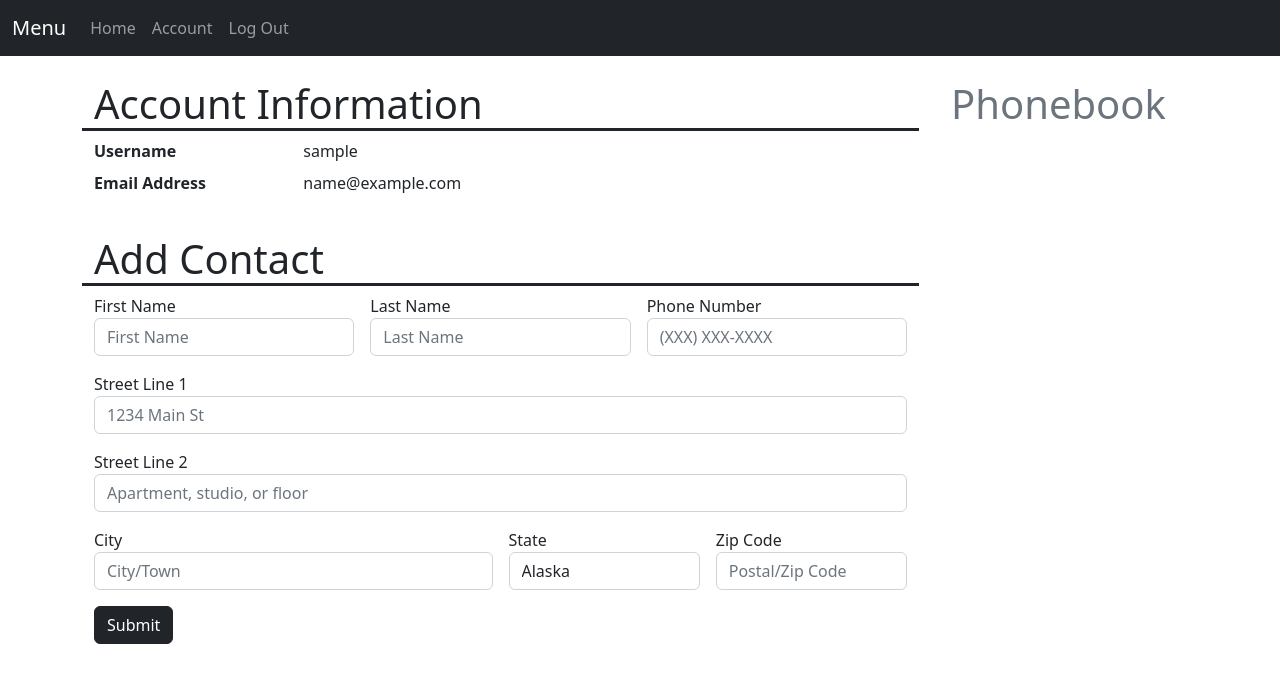
After one commit to julie-scherer/FlaskFullstackPhonebook, a Flask app: page /account in a window 1280 px wide. The commit adds this page. Shown: the top 683 px of the page. Run offline with Flask 2, Linux system fonts and the light colour scheme; the visitor is signed in with stand-in values (Sample User, id 1); data comes from the database, SQL or seed files in the repository; both versions use the stored data as it was after the commit; data that the repository does not hold is empty; some libraries are stand-ins or nearby versions.

Commit message:
cleaned up

```diff
--- a/app/forms.py
+++ b/app/forms.py
@@ -40,7 +40,3 @@ class AddressForm(FlaskForm):
     state = SelectField('State',validators=[InputRequired()],choices=States.state_list)
     zip = StringField('Zip Code',validators=[InputRequired(),Length(min=5,max=10)])
     submit = SubmitField('Submit')
-
-    # def validate_state(self, state):
-    #     if state.data == 'Choose...':
-    #         raise ValidationError("Please enter the state.")
--- a/app/models.py
+++ b/app/models.py
@@ -60,10 +60,10 @@ class Address(db.Model):
         db.session.commit()
 
     def __repr__(self):
-        return f"Address({self.firstname}, {self.lastname}, {self.date_created})"
+        return f"Address({self.firstname}, {self.lastname}, {self.user_id})"
 
     def __str__(self):
-        return f"Address for {self.firstname} {self.lastname} created {self.date_created}"
+        return f"Address for {self.firstname} {self.lastname} created {self.date_created.strftime('%A, %B %d, %Y')}"
 
     def update(self, **kwargs):
         for key, value in kwargs.items():
--- a/app/routes.py
+++ b/app/routes.py
@@ -13,8 +13,7 @@ from app.static.states import States
 def home():
     return render_template('home.html')
 
-
-
+# - - - - - - - - - - - - - - - - - - - - - - - - - - - - - - - - - - - - - - - - - - - - - - - - -
 @app.route('/register', methods=["GET","POST"])
 def register():
     if current_user.is_authenticated:
@@ -37,8 +36,7 @@ def register():
         return redirect(url_for('login'))
     return render_template('register.html',form=form)
 
-
-
+# - - - - - - - - - - - - - - - - - - - - - - - - - - - - - - - - - - - - - - - - - - - - - - - - -
 @app.route('/login', methods=["GET","POST"])
 def login():
     if current_user.is_authenticated:
@@ -54,19 +52,16 @@ def login():
             flash(f"Login Unsuccessful. Please check username and password.", 'danger')
     return render_template('login.html',form=form)
 
-
-
 @app.route("/logout")
 def logout():
     logout_user()
-    flash(f"Logged out successfully",'success')
+    flash(f"Logged out successfully",'info')
     return redirect(url_for('home'))
 
-
-
-@app.route('/phonebook', methods=["GET","POST"])
+# - - - - - - - - - - - - - - - - - - - - - - - - - - - - - - - - - - - - - - - - - - - - - - - - -
+@app.route('/account', methods=["GET","POST"])
 @login_required
-def phonebook():
+def account():
     form = AddressForm()
     if form.validate_on_submit():
         print("Form validated")
@@ -86,29 +81,14 @@ def phonebook():
         db.session.add(address)
         db.session.commit()
         flash(f"{address}", 'success')
-        return redirect(url_for('phonebook'))
-    else:
-        print("Form NOT validated")
-    addresses = Address.query.all()
-    return render_template('phonebook.html',form=form, addresses=addresses)
+        return redirect(url_for('account'))
+    return render_template('account.html',form=form)
 
-
-
-@app.route('/phonebook/contact/<address_id>')
+# - - - - - - - - - - - - - - - - - - - - - - - - - - - - - - - - - - - - - - - - - - - - - - - - -
+@app.route('/contact/<address_id>/edit', methods=['GET','POST'])
 @login_required
-def view_contact(address_id):
-    address = Address.query.get_or_404(address_id)
-    return render_template('contact.html', address=address)
-
-
-
-@app.route('/phonebook/contact/<address_id>/edit', methods=['GET','POST'])
-@login_required
-def edit_contact(address_id):
+def contact_edit(address_id):
     address_to_edit = Address.query.get_or_404(address_id)
-    if address_to_edit.user != current_user:
-        flash("You do not have permission to edit this post",'danger')
-        return render_template('view_contact.html', address_id=address_id)
     form = AddressForm()
     if form.validate_on_submit():
         # Update the post with data from the form
@@ -122,20 +102,14 @@ def edit_contact(address_id):
             state=form.state.data,
             zip=form.zip.data
         )
-        flash(f'{address_to_edit.firstname} {address_to_edit.lastname} has been updated', 'success')
-        return redirect(url_for('view_contact', address_id=address_id))
-    return render_template('edit_contact.html', address=address_to_edit, form=form)
-    # return render_template('contact.html', address=address_to_edit)
+        flash(f'{address_to_edit.firstname} {address_to_edit.lastname} has been updated', 'info')
+        return redirect(url_for('account'))
+    return render_template('contact_edit.html', address=address_to_edit, form=form)
 
-
-
-@app.route('/phonebook/contact/<address_id>/delete')
+@app.route('/account/contact/<address_id>/delete')
 @login_required
 def delete_contact(address_id):
     address_to_delete = Address.query.get_or_404(address_id)
-    if address_to_delete.user != current_user:
-        flash('You do not have permission to delete this address', 'danger')
-        return redirect(url_for('home'))
     address_to_delete.delete()
     flash(f"{address_to_delete.firstname} {address_to_delete.lastname} has been deleted", 'info')
-    return redirect(url_for('home'))
+    return redirect(url_for('account'))
--- /dev/null
+++ b/app/templates/account.html
@@ -0,0 +1,197 @@
+{% extends "layout.html" %}
+{% block content %}
+
+<div class="container py-2">
+    <div class="row">
+        <div class="col-9">
+            <div class="row py-3">
+                <h1 class="display-6 border-bottom border-dark border-3">Account Information</h1>
+                <dt class="col-sm-3">Username</dt>
+                <dd class="col-sm-9">{{ current_user.username }}</dd>
+
+                <dt class="col-sm-3">Email Address</dt>
+                <dd class="col-sm-9">{{ current_user.email }}</dd>
+            </div>
+
+            <div class="row py-3">
+                <h1 class="display-6 border-bottom border-dark border-3">Add Contact</h1>
+                <div class="content-group">
+                    <form method="POST" action="">
+                        {{ form.csrf_token }}
+                        <fieldset class="form-group row g-3">
+                            <div class="form-group col-md-4">
+                                {{ form.firstname.label(class="form-control-label") }}
+                                <div class="form-group">
+                                    {% if form.firstname.errors %}
+                                        {{ form.firstname(class="form-control is-invalid", placeholder='First Name') }}
+                                        <div class="invalid-feedback">
+                                            {% for error in form.firstname.errors %}
+                                                <span>{{ error }}</span>
+                                            {% endfor %}
+                                        </div>
+                                    {% else %}
+                                        {{ form.firstname(class="form-control input-lg", placeholder='First Name') }}
+                                    {% endif %}
+                                </div>
+                            </div>
+
+                            <div class="form-group col-md-4">
+                                {{ form.lastname.label(class="form-control-label") }}
+                                <div class="form-group">
+                                    {% if form.lastname.errors %}
+                                        {{ form.lastname(class="form-control input-lg is-invalid", placeholder='Last Name') }}
+                                        <div class="invalid-feedback">
+                                            {% for error in form.lastname.errors %}
+                                                <span>{{ error }}</span>
+                                            {% endfor %}
+                                        </div>
+                                    {% else %}
+                                        {{ form.lastname(class="form-control input-lg", placeholder='Last Name') }}
+                                    {% endif %}
+                                </div>
+                            </div>
+
+                            <div class="form-group col-md-4">
+                                {{ form.phone.label(class="form-control-label") }}
+                                <div class="form-group">
+                                    {% if form.phone.errors %}
+                                        {{ form.phone(class="form-control input-lg is-invalid", placeholder='(XXX) XXX-XXXX') }}
+                                        <div class="invalid-feedback">
+                                            {% for error in form.phone.errors %}
+                                                <span>{{ error }}</span>
+                                            {% endfor %}
+                                        </div>
+                                    {% else %}
+                                        {{ form.phone(class="form-control input-lg", placeholder='(XXX) XXX-XXXX') }}
+                                    {% endif %}
+                                </div>
+                            </div>
+
+                            <div class="form-group col-12">
+                                {{ form.street1.label(class="form-control-label") }}
+                                <div class="form-group">
+                                    {% if form.street1.errors %}
+                                    {{ form.street1(class="form-control input-lg is-invalid", placeholder='1234 Main St') }}
+                                    <div class="invalid-feedback">
+                                        {% for error in form.street1.errors %}
+                                            <span>{{ error }}</span>
+                                        {% endfor %}
+                                    </div>
+                                    {% else %}
+                                        {{ form.street1(class="form-control input-lg", placeholder='1234 Main St') }}
+                                    {% endif %}
+                                </div>
+                            </div>
+
+                            <div class="form-group col-12">
+                                {{ form.street2.label(class="form-control-label") }}
+                                <div class="form-group">
+                                    {% if form.street2.errors %}
+                                    {{ form.street2(class="form-control input-lg is-invalid", placeholder='Apartment, studio, or floor') }}
+                                    <div class="invalid-feedback">
+                                        {% for error in form.street2.errors %}
+                                        <span>{{ error }}</span>
+                                        {% endfor %}
+                                    </div>
+                                    {% else %}
+                                        {{ form.street2(class="form-control input-lg", placeholder='Apartment, studio, or floor') }}
+                                    {% endif %}
+                                </div>
+                            </div>
+
+                            <div class="form-group col-md-6">
+                                {{ form.city.label(class="form-control-label") }}
+                                <div class="form-group">
+                                    {% if form.city.errors %}
+                                        {{ form.city(class="form-control input-lg is-invalid", placeholder='City/Town') }}
+                                        <div class="invalid-feedback">
+                                            {% for error in form.city.errors %}
+                                                <span>{{ error }}</span>
+                                            {% endfor %}
+                                        </div>
+                                    {% else %}
+                                        {{ form.city(class="form-control input-lg", placeholder='City/Town') }}
+                                    {% endif %}
+                                </div>
+                            </div>
+
+                            <div class="form-group col-md-3">
+                                {{ form.state.label(class="form-control-label") }}
+                                {% if form.state.errors %}
+                                    {{ form.state(class="form-control input-lg is-invalid", placeholder='State') }}
+                                    <div class="invalid-feedback">
+                                        {% for error in form.state.errors %}
+                                            <span>{{ error }}</span>
+                                        {% endfor %}
+                                    </div>
+                                {% else %}
+                                    {{ form.state(class="form-control input-lg", placeholder='State') }}
+                                {% endif %}
+                            </div>
+
+                            <div class="form-group col-md-3">
+                                {{ form.zip.label(class="form-control-label") }}
+                                <div class="form-group">
+                                    {% if form.zip.errors %}
+                                        {{ form.zip(class="form-control input-lg is-invalid", placeholder='Postal/Zip Code') }}
+                                        <div class="invalid-feedback">
+                                            {% for error in form.zip.errors %}
+                                                <span>{{ error }}</span>
+                                            {% endfor %}
+                                        </div>
+                                    {% else %}
+                                        {{ form.zip(class="form-control input-lg", placeholder='Postal/Zip Code') }}
+                                    {% endif %}
+                                </div>
+                            </div>
+                        </fieldset>
+
+                        <div class="form-group">
+                            {{ form.submit(class="btn btn-dark mt-3") }}
+                        </div>
+                    </form>
+                </div>
+            </div>
+        </div>
+
+        <div class="col-3 my-3">
+            <p class="display-6 text-muted text-center">Phonebook</p>
+            <!-- <legend class="border-bottom">Contacts</legend> -->
+            {% for address in current_user.addresses %}
+                <div class="card m-1 border-3">
+                    <div class="card-body text-center">
+                        <h5 class="card-title">{{ address.firstname }} {{ address.lastname }}</h5>
+                        <h6 class="card-subtitle mb-2 text-muted">{{ address.phone }}
+                            <br>{{ address.street1 }} {{ address.street2 }}
+                            <br>{{ address.city }}, {{ address.state }} {{ address.zip }}</h6>
+
+                        <div class="d-flex flex-md-row flex-sm-row justify-content-evenly">
+                            <a href="{{ url_for('contact_edit', address_id=address.id) }}" class="btn btn-success btn-sm w-20">Edit</a>
+                            <button type="button" class="btn btn-danger btn-sm w-20" data-bs-toggle="modal" data-bs-target="#deleteModal">Delete</button>
+                        </div>
+
+                        <div class="modal fade" id="deleteModal" tabindex="-1" aria-labelledby="deleteModalLabel" aria-hidden="true">
+                            <div class="modal-dialog">
+                                <div class="modal-content">
+                                    <div class="modal-header">
+                                        <h5 class="modal-title" id="deleteModalLabel">Are you sure?</h5>
+                                        <button type="button" class="btn-close" data-bs-dismiss="modal" aria-label="Close"></button>
+                                    </div>
+                                    <div class="modal-body">
+                                        Are you sure you want to delete {{ address.firstname }} {{ address.lastname }}? This action cannot be undone.
+                                    </div>
+                                    <div class="modal-footer">
+                                        <button type="button" class="btn btn-secondary" data-bs-dismiss="modal">Close</button>
+                                        <a href="{{ url_for('delete_contact', address_id=address.id) }}" class="btn btn-danger">Delete</a>
+                                    </div>
+                                </div>
+                            </div>
+                        </div>
+                    </div>
+                </div>
+            {% endfor %}
+        </div>
+    </div>
+</div>
+
+{% endblock content %}
--- a/app/templates/layout.html
+++ b/app/templates/layout.html
@@ -27,7 +27,7 @@
                 <div class="navbar-nav">
                     <a class="nav-link" href="{{ url_for('home') }}">Home</a>
                     {% if current_user.is_authenticated %}
-                        <a class="nav-link " href="{{ url_for('phonebook') }}">Phonebook</a>
+                        <a class="nav-link " href="{{ url_for('account') }}">Account</a>
                         <a class="nav-link" href="{{ url_for('logout') }}">Log Out</a>
                     {% else %}
                         <a class="nav-link" href="{{ url_for('register') }}">Register</a>
```
Also changed, not shown: app/templates/contact.html (deleted, +0 -43 lines), app/templates/contact_edit.html (added, +157 -0 lines), app/templates/edit_contact.html (deleted, +0 -41 lines), app/templates/home.html (+40 -2 lines), app/templates/phonebook.html (deleted, +0 -185 lines), app.db.
